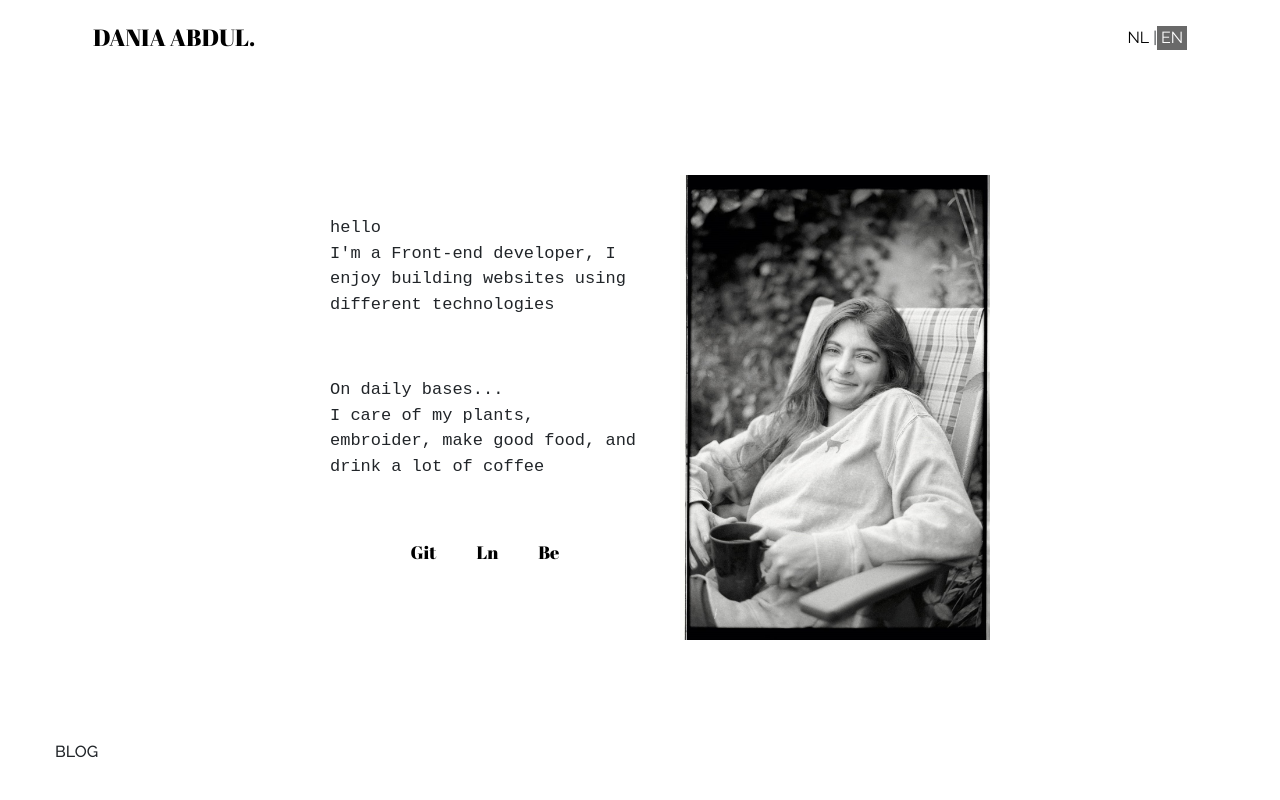
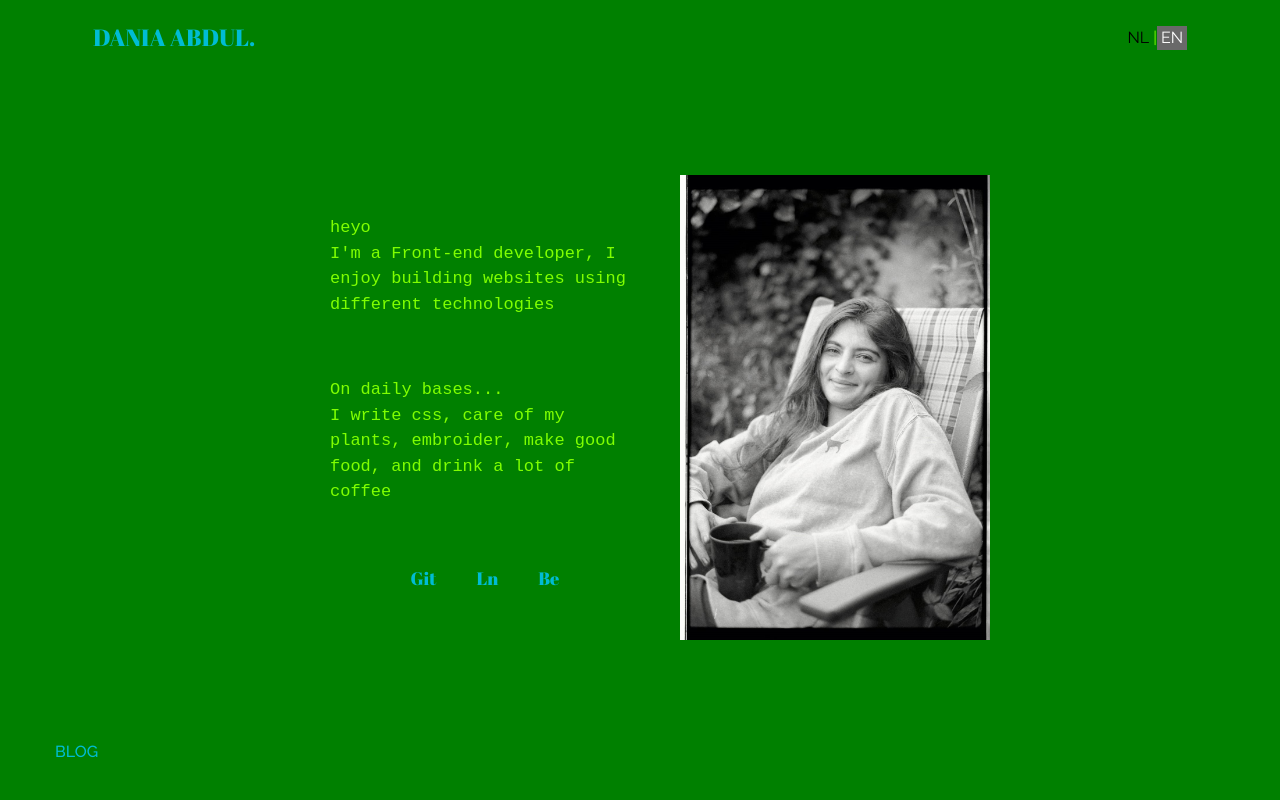
Before and after one commit to Dania-abdul/dania, a React (Create React App) app in the folder portfolio/: page / in a window 1280 px wide. Shown: the top 800 px of the page. Built offline with nearby package versions, Linux system fonts and the light colour scheme; a web font is replaced by a local one; what office-ui-fabric-react would draw is missing.

Commit message:
make root color variables

```diff
--- a/portfolio/src/assets/stylesheets/global.scss
+++ b/portfolio/src/assets/stylesheets/global.scss
@@ -21,6 +21,7 @@ html {
 }
 
 body {
+  color:  var(--color);
   -webkit-font-smoothing: antialiased;
   -moz-osx-font-smoothing: grayscale;
   font-size-adjust: auto;
@@ -130,12 +131,12 @@ html {
 //-----------------------
 
 a {
-  color: $color-primary;
+  color: var(--link-color);
   display: inline-block;
   transition: color 0.2s;
 
   &:hover {
-    color: $color-link;
+    color: var(--color);
     text-decoration: none;
   }
 }
@@ -145,7 +146,7 @@ a {
 .page-layout {
   min-height: 100%;
   position: relative;
-  background: $color-secondary ;
+  background-color:  var(--background-color);
 }
 
 .content {
--- a/portfolio/src/assets/stylesheets/objects/about.scss
+++ b/portfolio/src/assets/stylesheets/objects/about.scss
@@ -97,7 +97,7 @@ p[class*="styled"] {
         height: 10px;
         width: 10px;
         vertical-align: middle;
-        background-color: $color-link;
+        background-color:  var(--link-color);
         border-radius: 50%;
         display: inline-block;
     }
--- a/portfolio/src/assets/stylesheets/objects/blog/cards.scss
+++ b/portfolio/src/assets/stylesheets/objects/blog/cards.scss
@@ -16,7 +16,7 @@
     transition: all 0.3s;
     &:hover,
     &:focus {
-        color: $color-link;
+        color:  var(--link-color);
     }
 }
 
--- a/portfolio/src/assets/stylesheets/objects/blog/modal.scss
+++ b/portfolio/src/assets/stylesheets/objects/blog/modal.scss
@@ -12,8 +12,8 @@
 }
 
 .modal__header {
-    background: $color-primary;
-    color: $color-secondary ;
+    background-color:  var(--background-color);
+    color:  var(--color);
     padding:  20px;
     align-items: center;
     display: flex;
--- a/portfolio/src/assets/stylesheets/objects/blog/post-blocks.scss
+++ b/portfolio/src/assets/stylesheets/objects/blog/post-blocks.scss
@@ -5,7 +5,7 @@
 
 ///------------- shared
 .post {
-    color: $color-primary;
+    color:  var(--color);
 }
 
 .post-block {
@@ -25,7 +25,7 @@
 
 .post-label {
     color: $color-secondary ;
-    background-color: $color-link;
+    background-color:  var(--link-color);
     padding: 4px 8px;
 }
 
@@ -104,7 +104,7 @@
      }
 
     .post-link {
-        color: $color-link;
+        color:  var(--link-color);
 
         &:hover,
         &:focus {
--- a/portfolio/src/assets/stylesheets/objects/header.scss
+++ b/portfolio/src/assets/stylesheets/objects/header.scss
@@ -10,7 +10,7 @@
     top: 0;
     left: 0;
     z-index: 1;
-    background: $color-secondary ;
+    background-color:  var(--background-color);
 }
 
 
@@ -57,7 +57,8 @@
         }
         &:hover {
             svg {
-                fill: $color-link;
+                fill: var(--link-color);
+                ;
             }
         }
     }
@@ -86,7 +87,7 @@ button[class^="language-switch__button--"] {
 }
 
 .language-switch__button--nl--active {
-    background: $color-link;
+    background:  var(--link-color);
     color: white;
 }
 
--- a/portfolio/src/assets/stylesheets/pages/homepage.scss
+++ b/portfolio/src/assets/stylesheets/pages/homepage.scss
@@ -104,9 +104,6 @@
     margin-bottom: 40px;
 
     &:hover {
-        a {
-            color: black;
-        }
         .home-blog__img {
             -webkit-transform: scale(1.3);
             transform: scale(1.3);
--- a/portfolio/src/assets/stylesheets/settings.scss
+++ b/portfolio/src/assets/stylesheets/settings.scss
@@ -1,15 +1,37 @@
 //=======================
-//Colors
+//Colors -- light mood
 //=======================
-$color-link: #FF7F50;
+$color-link: orange;
 
-$color-primary: #000000;
-$color-secondary : #ffffff;
+$color-primary: darkorchid;
+$color-secondary : antiquewhite;
 
 $color-gray--dark:#696969;
 $color-gray--light: rgba( $color-gray--dark, 0.2 );
 
+//use for
+//  background-color:  var(--background-color);
+//  color:  var(--color);
+:root {
+    --color: chartreuse;
+    --background-color:green;
+    --link-color: #00bcd4;
+    --main-headline-color: rgb(233, 30, 99);
+    --accent-background-color: rgb(0, 188, 212);
+    --accent-color: rgb(5, 5, 5);
+  }
 
+  //////////
+  // DARK//
+  /////////
+//   :root {
+//     --color: white ;
+//     --background-color:black;
+//     --link-color: #00bcd4;
+//     --main-headline-color: rgb(233, 30, 99);
+//     --accent-background-color: rgb(0, 188, 212);
+//     --accent-color: rgb(5, 5, 5);
+//   }
 //----- code ceditor
 $code-editor-theme: (
     editor--background: #141c20,
@@ -22,6 +44,7 @@ $code-editor-theme: (
     editor--string: #CE9178,
     editor--number:#DCDCAA
 );
+
 
 //=======================
 //Sizes
--- a/portfolio/src/home.tsx
+++ b/portfolio/src/home.tsx
@@ -32,13 +32,14 @@ export class HomeComponent extends React.Component <HomeProps, HomeState> {
                         <div className="home-intro__content">
                             <div className="home-intro__content-inner">
                                 <p className="intro__text">
-                                    hello <br/>
+                                    heyo <br/>
                                     I'm a Front-end developer,
                                     I enjoy building websites using
                                     different technologies
                                 </p>
-                                <p className="intro__text">On daily bases...<br/>
-                                    I care of my plants, embroider,
+                                <p className="intro__text">
+                                    On daily bases...<br/>
+                                    I write css, care of my plants, embroider,
                                     make good food,
                                     and drink a lot of coffee
                                 </p>
@@ -57,7 +58,7 @@ export class HomeComponent extends React.Component <HomeProps, HomeState> {
 
                         <div className="home-blog">
                             <header className="home-sec-header">
-                                <span>BLOG</span>
+                                <a href="/portfolio/blog">BLOG</a>
                             </header>
                             <div className="home-blog__inner">
                                 <div className="home-blog__post">
```
